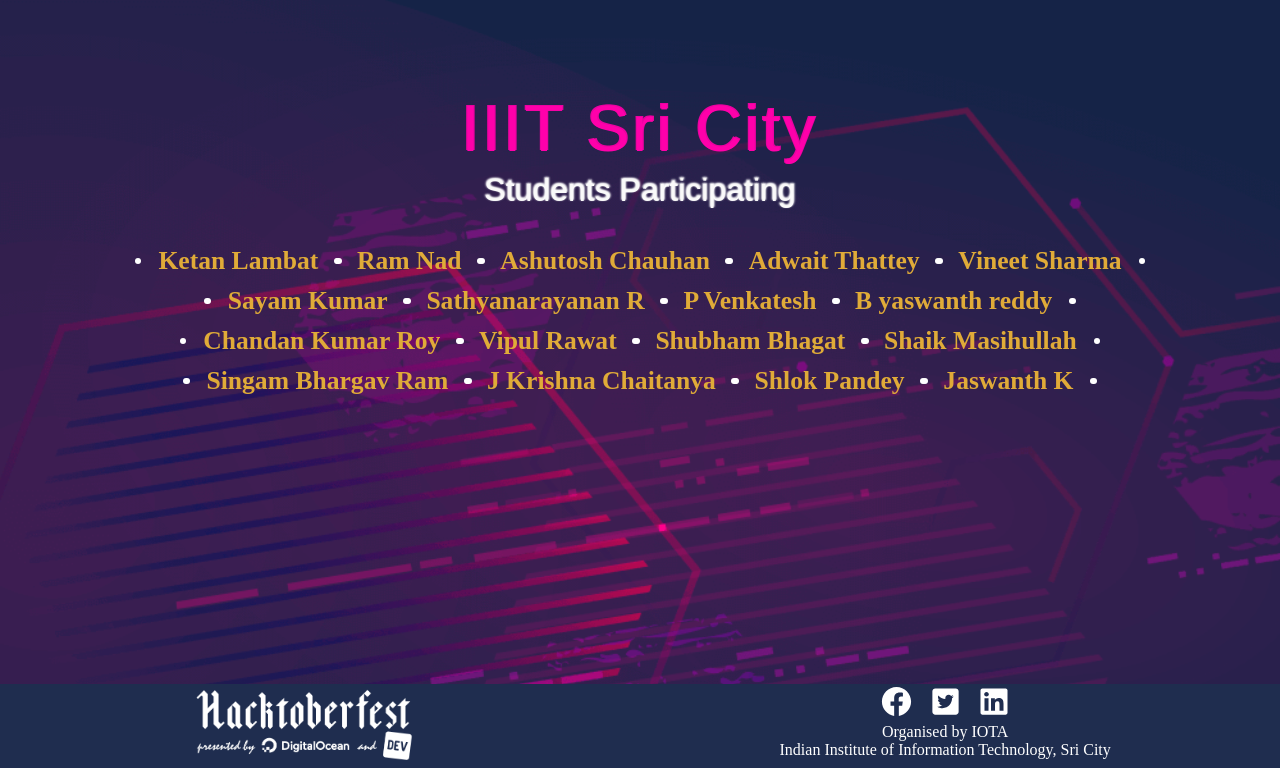
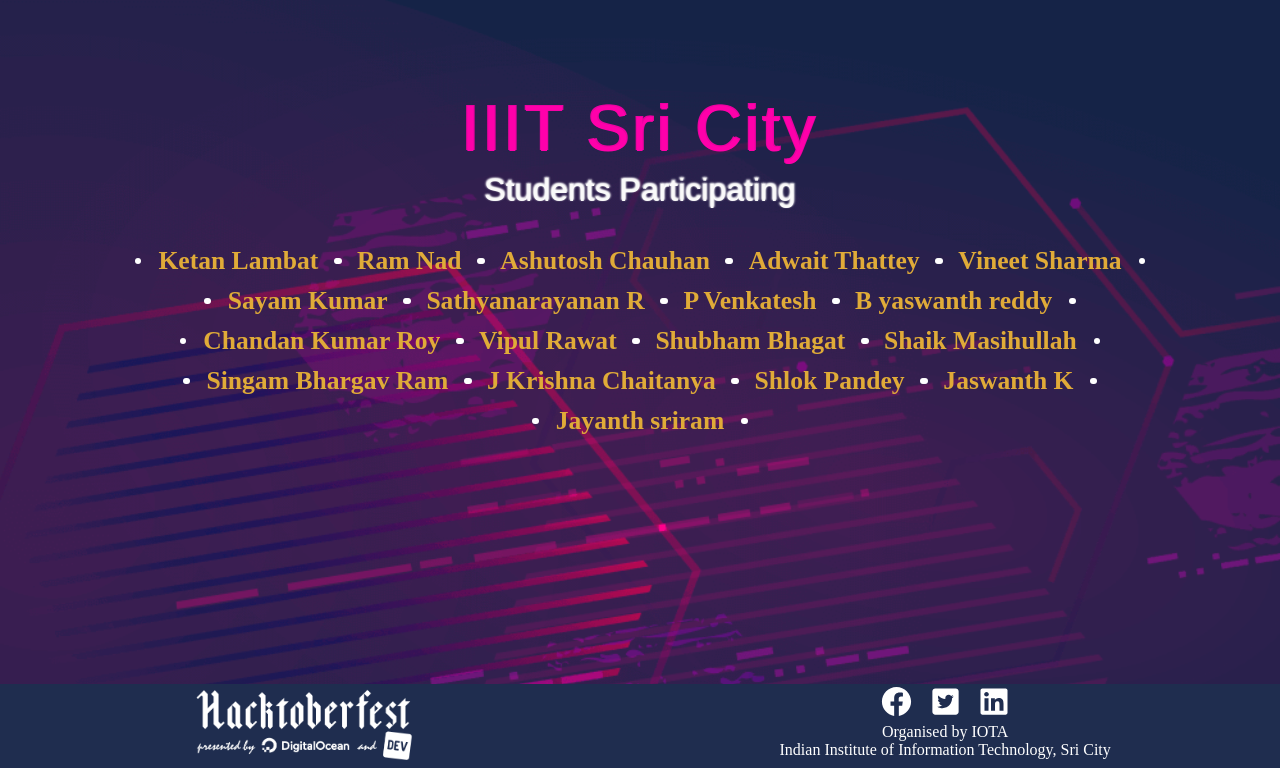
Before and after one commit to Project-Club-IIITS/hacktoberfest2019-participants, a Jekyll site: the page index.html, which Jekyll copies as it is, in a window 1280 px wide, cut to the strip 132-900 px from the top of the page. Built offline with Jekyll 4.4.1, drawn with Linux system fonts in a browser that asks for light colours; some web fonts are replaced.

Commit message:
jayanth sriram

```diff
--- a/index.html
+++ b/index.html
@@ -63,7 +63,7 @@
                 <li><a href="https://github.com/chaitanya531">J Krishna Chaitanya</a></li>
                 <li><a href="https://github.com/b30wulffz">Shlok Pandey</a></li>
                 <li><a href="https://github.com/JazzKriss21">Jaswanth K</a></li>
-
+                <li><a href="https://github.com/JayanthSriram27">Jayanth sriram</a></li>
             </ul>
         </div>
     </div>
```
Also changed, not shown: 1 other file.
